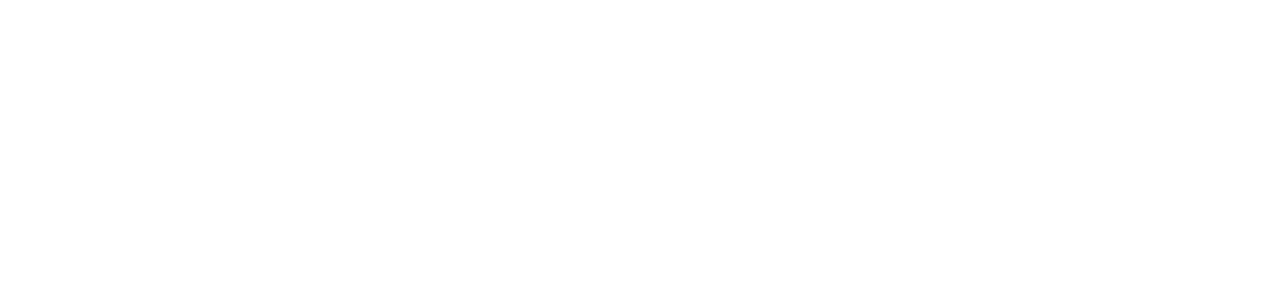
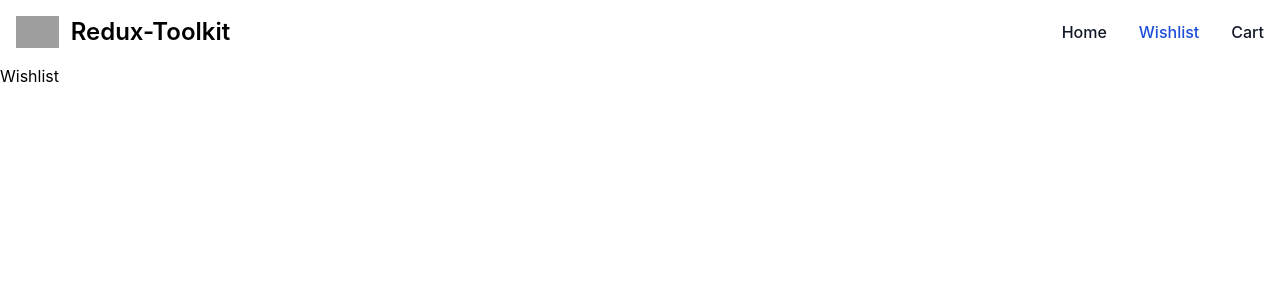
Before and after one commit to Saurabh-8585/Redux-Toolkit-Mini-Project, a React (Create React App) app: page /wishlist in a window 1280 px wide. Shown: the top 300 px of the page. Built offline with nearby package versions, Linux system fonts and the light colour scheme; grey boxes are pictures that could not be loaded.

Commit message:
fetched all products,created card component using tailwind

```diff
--- a/package.json
+++ b/package.json
@@ -3,11 +3,14 @@
   "version": "0.1.0",
   "private": true,
   "dependencies": {
+    "@reduxjs/toolkit": "^1.9.5",
     "@testing-library/jest-dom": "^5.16.5",
     "@testing-library/react": "^13.4.0",
     "@testing-library/user-event": "^13.5.0",
     "react": "^18.2.0",
     "react-dom": "^18.2.0",
+    "react-redux": "^8.0.5",
+    "react-router-dom": "^6.11.2",
     "react-scripts": "5.0.1",
     "web-vitals": "^2.1.4"
   },
--- a/src/App.css
+++ /dev/null
@@ -1,38 +0,0 @@
-.App {
-  text-align: center;
-}
-
-.App-logo {
-  height: 40vmin;
-  pointer-events: none;
-}
-
-@media (prefers-reduced-motion: no-preference) {
-  .App-logo {
-    animation: App-logo-spin infinite 20s linear;
-  }
-}
-
-.App-header {
-  background-color: #282c34;
-  min-height: 100vh;
-  display: flex;
-  flex-direction: column;
-  align-items: center;
-  justify-content: center;
-  font-size: calc(10px + 2vmin);
-  color: white;
-}
-
-.App-link {
-  color: #61dafb;
-}
-
-@keyframes App-logo-spin {
-  from {
-    transform: rotate(0deg);
-  }
-  to {
-    transform: rotate(360deg);
-  }
-}
--- a/src/App.js
+++ b/src/App.js
@@ -1,9 +1,18 @@
-import './App.css';
-
+import { BrowserRouter as Router, Route, Routes } from 'react-router-dom';
+import HomePage from "./Pages/HomePage";
+import Cart from "./Pages/Cart";
+import Wishlist from "./Pages/Wishlist";
+import Navbar from "./Components/Navbar";
 function App() {
   return (
-    <>
-    </>
+    <Router>
+      <Navbar />
+      <Routes>
+        <Route path="/" index element={<HomePage />} />
+        <Route path="/cart" element={<Cart />} />
+        <Route path="/wishlist" element={<Wishlist />} />
+      </Routes>
+    </Router>
   );
 }
 
--- /dev/null
+++ b/src/Components/Navbar.jsx
@@ -0,0 +1,87 @@
+import React, { useState } from 'react'
+import { Link, NavLink } from 'react-router-dom'
+
+const Navbar = () => {
+    const [isMenuOpen, setIsMenuOpen] = useState(false);
+
+    const handleMenuToggle = () => {
+      setIsMenuOpen(!isMenuOpen);
+    };
+    return (
+        <nav className="bg-white border-gray-200 dark:bg-gray-900">
+            <div className="max-w-screen-xl flex flex-wrap items-center justify-between mx-auto p-4">
+                <Link to="/" className="flex items-center">
+                    <img
+                        src="https://flowbite.com/docs/images/logo.svg"
+                        className="h-8 mr-3"
+                        alt="Flowbite Logo"
+                    />
+                    <span className="self-center text-2xl font-semibold whitespace-nowrap dark:text-white">
+                        Redux-Toolkit
+                    </span>
+                </Link>
+                <button
+                    data-collapse-toggle="navbar-default"
+                    type="button"
+                    className="inline-flex items-center p-2 ml-3 text-sm text-gray-500 rounded-lg md:hidden hover:bg-gray-100 focus:outline-none focus:ring-2 focus:ring-gray-200 dark:text-gray-400 dark:hover:bg-gray-700 dark:focus:ring-gray-600"
+                    aria-controls="navbar-default"
+                    aria-expanded={isMenuOpen ? 'true' : 'false'}
+                    onClick={handleMenuToggle}
+
+
+                >
+                    <span className="sr-only">Open main menu</span>
+                    <svg
+                        className="w-6 h-6"
+                        aria-hidden="true"
+                        fill="currentColor"
+                        viewBox="0 0 20 20"
+                        xmlns="http://www.w3.org/2000/svg"
+                    >
+                        <path
+                            fillRule="evenodd"
+                            d="M3 5a1 1 0 011-1h12a1 1 0 110 2H4a1 1 0 01-1-1zM3 10a1 1 0 011-1h12a1 1 0 110 2H4a1 1 0 01-1-1zM3 15a1 1 0 011-1h12a1 1 0 110 2H4a1 1 0 01-1-1z"
+                            clipRule="evenodd"
+                        />
+                    </svg>
+                </button>
+                <div   className={`${
+            isMenuOpen ? 'block' : 'hidden'
+          } w-full md:block md:w-auto`}
+          id="navbar-default">
+                    <ul className="font-medium flex flex-col p-4 md:p-0 mt-4 border border-gray-100 rounded-lg bg-gray-50 md:flex-row md:space-x-8 md:mt-0 md:border-0 md:bg-white dark:bg-gray-800 md:dark:bg-gray-900 dark:border-gray-700">
+                        <li>
+                            <NavLink
+                                to="/"
+                                className="block py-2 pl-3 pr-4 text-gray-900 rounded hover:bg-gray-100 md:hover:bg-transparent md:border-0 md:hover:text-blue-700 md:p-0 dark:text-white md:dark:hover:text-blue-500 dark:hover:bg-gray-700 dark:hover:text-white md:dark:hover:bg-transparent"
+                                aria-current="page"
+                            >
+                                Home
+                            </NavLink>
+                        </li>
+                        <li>
+                            <NavLink
+                                to="/wishlist"
+                                className="block py-2 pl-3 pr-4 text-gray-900 rounded hover:bg-gray-100 md:hover:bg-transparent md:border-0 md:hover:text-blue-700 md:p-0 dark:text-white md:dark:hover:text-blue-500 dark:hover:bg-gray-700 dark:hover:text-white md:dark:hover:bg-transparent"
+                            >
+                                Wishlist
+                            </NavLink>
+                        </li>
+                        <li>
+                            <NavLink
+                                to="/cart"
+                                className="block py-2 pl-3 pr-4 text-gray-900 rounded hover:bg-gray-100 md:hover:bg-transparent md:border-0 md:hover:text-blue-700 md:p-0 dark:text-white md:dark:hover:text-blue-500 dark:hover:bg-gray-700 dark:hover:text-white md:dark:hover:bg-transparent"
+                            >
+                                Cart
+                            </NavLink>
+                        </li>
+
+                    </ul>
+                </div>
+            </div>
+        </nav>
+
+    )
+}
+
+export default Navbar
--- /dev/null
+++ b/src/Components/ProductCard.jsx
@@ -0,0 +1,34 @@
+import React from 'react'
+
+const ProductCard = ({ product }) => {
+    return (
+        <div className="rounded-xl overflow-hidden shadow-lg border py-5 mt-4">
+            <img className="w-52     m-auto object-contain h-64" src={product.image} alt="Mountain" />
+            <hr class="w-48 h-1 mx-auto my-4 bg-gray-100 border-0 rounded  dark:bg-gray-700"></hr>
+
+            <div className="px-6 py-4">
+                <div className="font-bold text-xl mb-2">{product.title.slice(0, 20)}...</div>
+                <p className="text-gray-700 text-base">
+                    {product.description.slice(0, 90)}...
+                </p>
+            </div>
+            <div className="flex justify-around my-2 items-center">
+                <span className='text-blue-500 font-bold'> ${product.price}</span>
+                <button type="button" className="text-white bg-blue-700 hover:bg-blue-800 focus:ring-4 focus:outline-none focus:ring-blue-300 font-medium rounded-lg text-sm px-5 py-2.5 text-center inline-flex items-center mr-2 dark:bg-blue-600 dark:hover:bg-blue-700 dark:focus:ring-blue-800">
+                    <svg aria-hidden="true" className="w-5 h-5 mr-2 -ml-1" fill="currentColor" viewBox="0 0 20 20" xmlns="http://www.w3.org/2000/svg"><path d="M3 1a1 1 0 000 2h1.22l.305 1.222a.997.997 0 00.01.042l1.358 5.43-.893.892C3.74 11.846 4.632 14 6.414 14H15a1 1 0 000-2H6.414l1-1H14a1 1 0 00.894-.553l3-6A1 1 0 0017 3H6.28l-.31-1.243A1 1 0 005 1H3zM16 16.5a1.5 1.5 0 11-3 0 1.5 1.5 0 013 0zM6.5 18a1.5 1.5 0 100-3 1.5 1.5 0 000 3z"></path></svg>
+                    Buy now
+                </button>
+            </div>
+            <div className=" pt-4 pb-2 flex justify-around  items-center">
+                <button type="button" className="text-gray-900 bg-white border border-gray-300 focus:outline-none hover:bg-gray-100 focus:ring-4 focus:ring-gray-200 font-medium rounded-lg text-sm px-5 py-1  dark:bg-gray-800 dark:text-white dark:border-gray-600 dark:hover:bg-gray-700 dark:hover:border-gray-600 dark:focus:ring-gray-700 ">
+                    {product.rating.rate}⭐</button>
+                <span className="bg-blue-100 rounded-full px-3  text-sm font-semibold text-gray-700 py-2 mr-2">#{product.category}</span>
+
+            </div>
+
+        </div>
+
+    )
+}
+
+export default ProductCard
--- /dev/null
+++ b/src/Pages/Cart.jsx
@@ -0,0 +1,9 @@
+import React from 'react'
+
+const Cart = () => {
+    return (
+        <div>Cart</div>
+    )
+}
+
+export default Cart
--- /dev/null
+++ b/src/Pages/HomePage.jsx
@@ -0,0 +1,21 @@
+import React, { useEffect, useState } from 'react'
+import ProductCard from '../Components/ProductCard'
+
+const HomePage = () => {
+    const [product, setProduct] = useState([])
+    useEffect(() => {
+        getData()
+    }, [])
+    const getData = async () => {
+        const products = await fetch('https://fakestoreapi.com/products');
+        const res = await products.json();
+        setProduct(res);
+    }
+    return (
+        <div className='p-10 grid grid-cols-1 sm:grid-cols-1 md:grid-cols-2 lg:grid-cols-3 xl:grid-cols-4 gap-5'>
+            {product.map(prod => <ProductCard product={prod} key={prod.id} />)}
+        </div>
+    )
+}
+
+export default HomePage
--- /dev/null
+++ b/src/Pages/Wishlist.jsx
@@ -0,0 +1,9 @@
+import React from 'react'
+
+const Wishlist = () => {
+  return (
+    <div>Wishlist</div>
+  )
+}
+
+export default Wishlist
--- a/src/index.css
+++ b/src/index.css
@@ -1,6 +1,7 @@
 @tailwind base;
 @tailwind components;
 @tailwind utilities;
+
 body {
   margin: 0;
   font-family: -apple-system, BlinkMacSystemFont, 'Segoe UI', 'Roboto', 'Oxygen',
@@ -14,3 +15,7 @@ code {
   font-family: source-code-pro, Menlo, Monaco, Consolas, 'Courier New',
     monospace;
 }
+
+.active{
+  color: rgb(29 78 216);
+}
```
Also changed, not shown: 1 other file (tests, documents, lock files or other folders).
